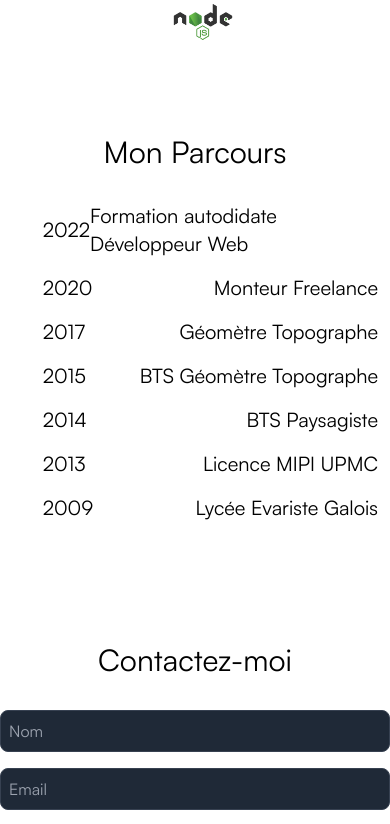
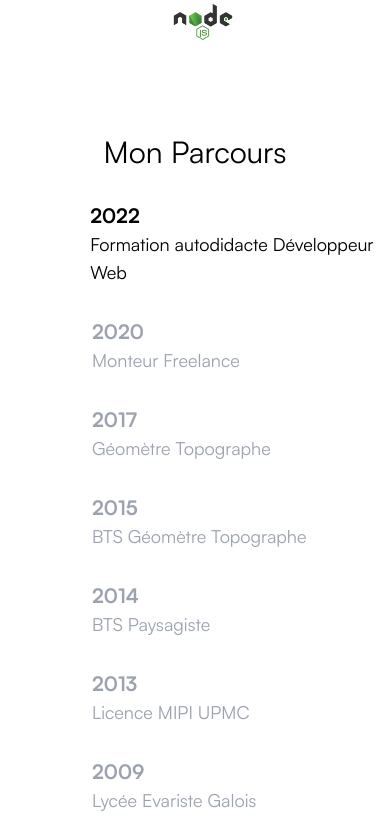
Before and after one commit to ThibaultG94/next-portfolio, a Next.js app: page / in a window 390 px wide. Shown: the part 3200-4024 px from the top of the page. Built offline with nearby package versions, Linux system fonts and the light colour scheme.

Commit message:
chore: Update Timeline component with responsive layout and additional events

```diff
--- a/src/app/components/Timeline.js
+++ b/src/app/components/Timeline.js
@@ -1,59 +1,99 @@
-import React from "react";
+"use client";
+
+import React, { useState } from "react";
+import Image from "next/image";
+
+const timelineEvents = [
+  {
+    year: "2022",
+    title: "Formation autodidacte Développeur Web",
+    description: "",
+    image: "/path/to/formation-image.jpg",
+  },
+  {
+    year: "2020",
+    title: "Monteur Freelance",
+    description: "",
+    image: "/path/to/freelance-image.jpg",
+  },
+  {
+    year: "2017",
+    title: "Géomètre Topographe",
+    description: "",
+    image: "/path/to/topographe-image.jpg",
+  },
+  {
+    year: "2015",
+    title: "BTS Géomètre Topographe",
+    description: "",
+    image: "/path/to/bts-topographe-image.jpg",
+  },
+  {
+    year: "2014",
+    title: "BTS Paysagiste",
+    description: "",
+    image: "/path/to/paysagiste-image.jpg",
+  },
+  {
+    year: "2013",
+    title: "Licence MIPI UPMC",
+    description: "",
+    image: "/path/to/licence-image.jpg",
+  },
+  {
+    year: "2009",
+    title: "Lycée Evariste Galois",
+    description: "",
+    image: "/path/to/lycee-image.jpg",
+  },
+];
 
 const Timeline = () => {
+  const [selectedYear, setSelectedYear] = useState(timelineEvents[0].year);
+
+  const selectedEvent = timelineEvents.find(
+    (event) => event.year === selectedYear
+  );
+
   return (
-    <section className="py-10 sm:py-12 md:py-16 lg:py-20 bg-dark px-3">
+    <section className="relative flex bg-dark py-10 sm:py-12 md:py-16 lg:py-20 px-3">
+      <div className="flex-1">
         <h2 className="text-3xl text-center">Mon Parcours</h2>
-      <div className="mt-8">
-        <div className="flex items-center">
-          <span className="h-1 w-4 bg-white"></span>
-          <div className="w-full flex justify-between items-center ml-4">
-            <div className="text-xl">2022</div>
-            <div className="text-xl">Formation autodidate Développeur Web</div>
+        <div className="relative mt-8 pl-10">
+          <div className="absolute left-0 top-0 bottom-0 w-1 bg-white"></div>
+          {timelineEvents.map((event, index) => (
+            <div
+              key={index}
+              className={`flex items-center mb-8 cursor-pointer ${
+                selectedYear === event.year ? "text-dark" : "text-gray-400"
+              }`}
+              onClick={() => setSelectedYear(event.year)}
+            >
+              <div className="w-4 h-4 rounded-full bg-white"></div>
+              <div className="ml-6">
+                <div className="text-xl font-bold">{event.year}</div>
+                <div className="text-lg">{event.title}</div>
               </div>
             </div>
-        <div className="mt-4 flex items-center">
-          <span className="h-1 w-4 bg-white"></span>
-          <div className="w-full flex justify-between items-center ml-4">
-            <div className="text-xl">2020</div>
-            <div className="text-xl">Monteur Freelance</div>
+          ))}
         </div>
       </div>
-        <div className="mt-4 flex items-center">
-          <span className="h-1 w-4 bg-white"></span>
-          <div className="w-full flex justify-between items-center ml-4">
-            <div className="text-xl">2017</div>
-            <div className="text-xl">Géomètre Topographe</div>
+      <div className="w-1/2 ml-8 hidden lg:block">
+        {selectedEvent && (
+          <div className="relative h-full w-full">
+            <Image
+              src={selectedEvent.image}
+              alt={selectedEvent.title}
+              layout="fill"
+              objectFit="contain"
+              className="rounded-lg"
+            />
+            <div className="absolute bottom-0 left-0 bg-black bg-opacity-50 text-white p-4 w-full">
+              <h3 className="text-2xl">{selectedEvent.title}</h3>
+              <p>{selectedEvent.description}</p>
             </div>
           </div>
-        <div className="mt-4 flex items-center">
-          <span className="h-1 w-4 bg-white"></span>
-          <div className="w-full flex justify-between items-center ml-4">
-            <div className="text-xl">2015</div>
-            <div className="text-xl">BTS Géomètre Topographe</div>
-          </div>
-        </div>
-        <div className="mt-4 flex items-center">
-          <span className="h-1 w-4 bg-white"></span>
-          <div className="w-full flex justify-between items-center ml-4">
-            <div className="text-xl">2014</div>
-            <div className="text-xl">BTS Paysagiste</div>
-          </div>
-        </div>
-        <div className="mt-4 flex items-center">
-          <span className="h-1 w-4 bg-white"></span>
-          <div className="w-full flex justify-between items-center ml-4">
-            <div className="text-xl">2013</div>
-            <div className="text-xl">Licence MIPI UPMC</div>
-          </div>
-        </div>
-        <div className="mt-4 flex items-center">
-          <span className="h-1 w-4 bg-white"></span>
-          <div className="w-full flex justify-between items-center ml-4">
-            <div className="text-xl">2009</div>
-            <div className="text-xl">Lycée Evariste Galois</div>
-          </div>
-        </div>
+        )}
       </div>
     </section>
   );
```
Lines whose indentation alone changed are shown as unchanged.
